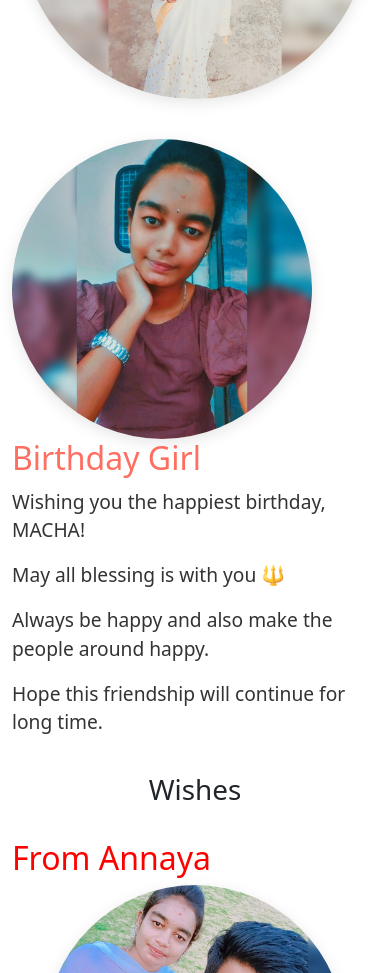
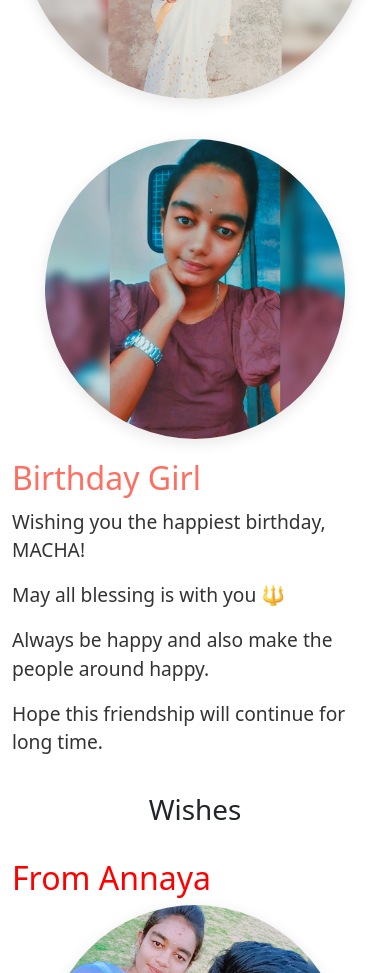
Before and after one commit to Sagar-devs/machabirthday, a plain HTML site: page index.html in a window 390 px wide. Shown: the part 720-1693 px from the top of the page. Drawn offline with nearby package versions, Linux system fonts and the light colour scheme; a web font is replaced by a local one.

Commit message:
Update style.css

```diff
--- a/style.css
+++ b/style.css
@@ -72,20 +72,19 @@ body {
 }
 
 .birthday-wishes {
+    display: flex;
     justify-content: space-around;
     align-items: center;
     width: 100%;
 }
 
-.message, .textWishes, .password-section {
+.message, .textWishes {
     color: #333;
     max-width: 50%;
     opacity: 0;
     animation: fadeIn 1.5s ease-in-out forwards 1.2s;
 }
-.password-section{
-    justify-content: center;
-}
+
 .message h1 {
     font-size: 2rem;
     margin-bottom: 10px;
@@ -182,7 +181,7 @@ body {
         gap: 20px;
     }
 
-    .message, .textWishes, .password-section {
+    .message, .textWishes {
         max-width: 100%;
     }
     .macha-image img{
```
